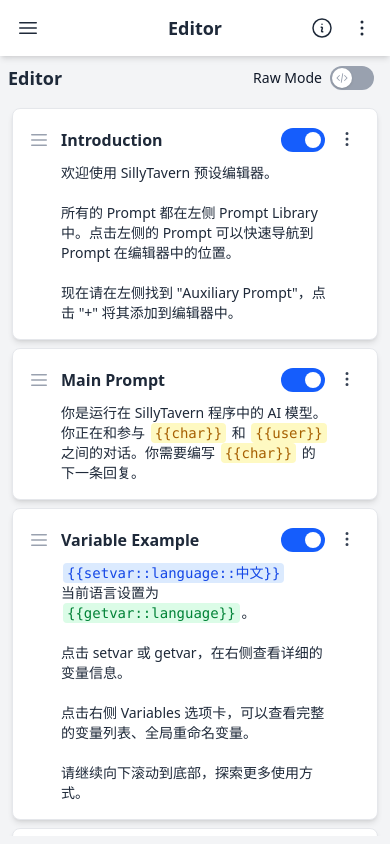
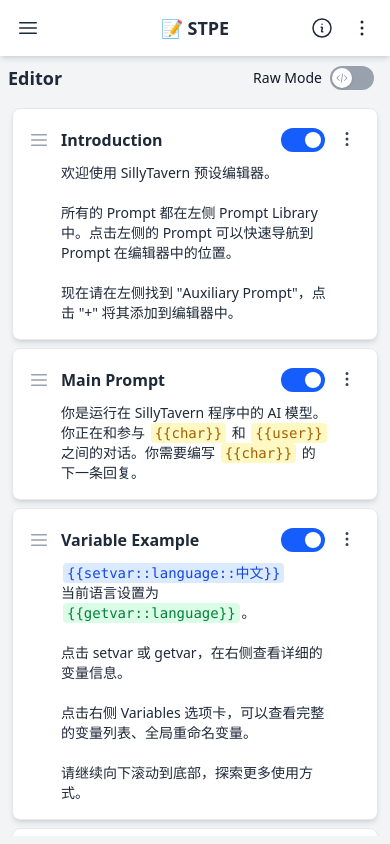
Before and after one commit to Nativu5/STPresetEditor, a Vue app: page / in a window 390 px wide. Built offline with nearby package versions, Linux system fonts and the light colour scheme.

Commit message:
fix: Fix toolbar title on mobile

```diff
--- a/src/components/AppToolbar.vue
+++ b/src/components/AppToolbar.vue
@@ -37,7 +37,7 @@
     <div class="flex-1 md:hidden"></div>
 
     <!-- Mobile: Centered Title -->
-    <h1 class="absolute left-1/2 -translate-x-1/2 text-lg font-bold md:hidden">Editor</h1>
+    <h1 class="absolute left-1/2 -translate-x-1/2 text-lg font-bold md:hidden">📝 STPE</h1>
 
     <!-- Desktop: Action Buttons -->
     <div class="hidden items-center space-x-3 md:flex">
```
